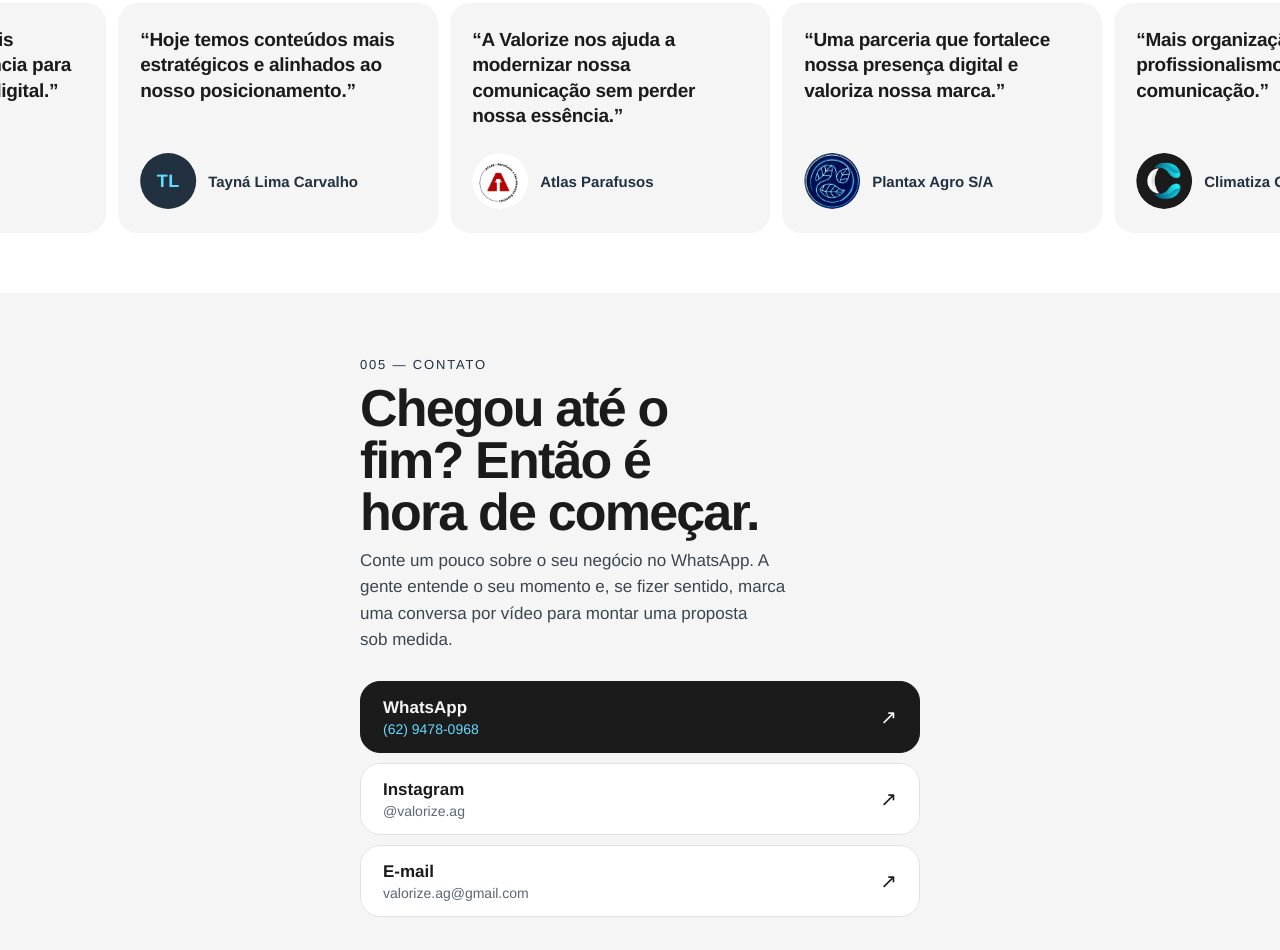
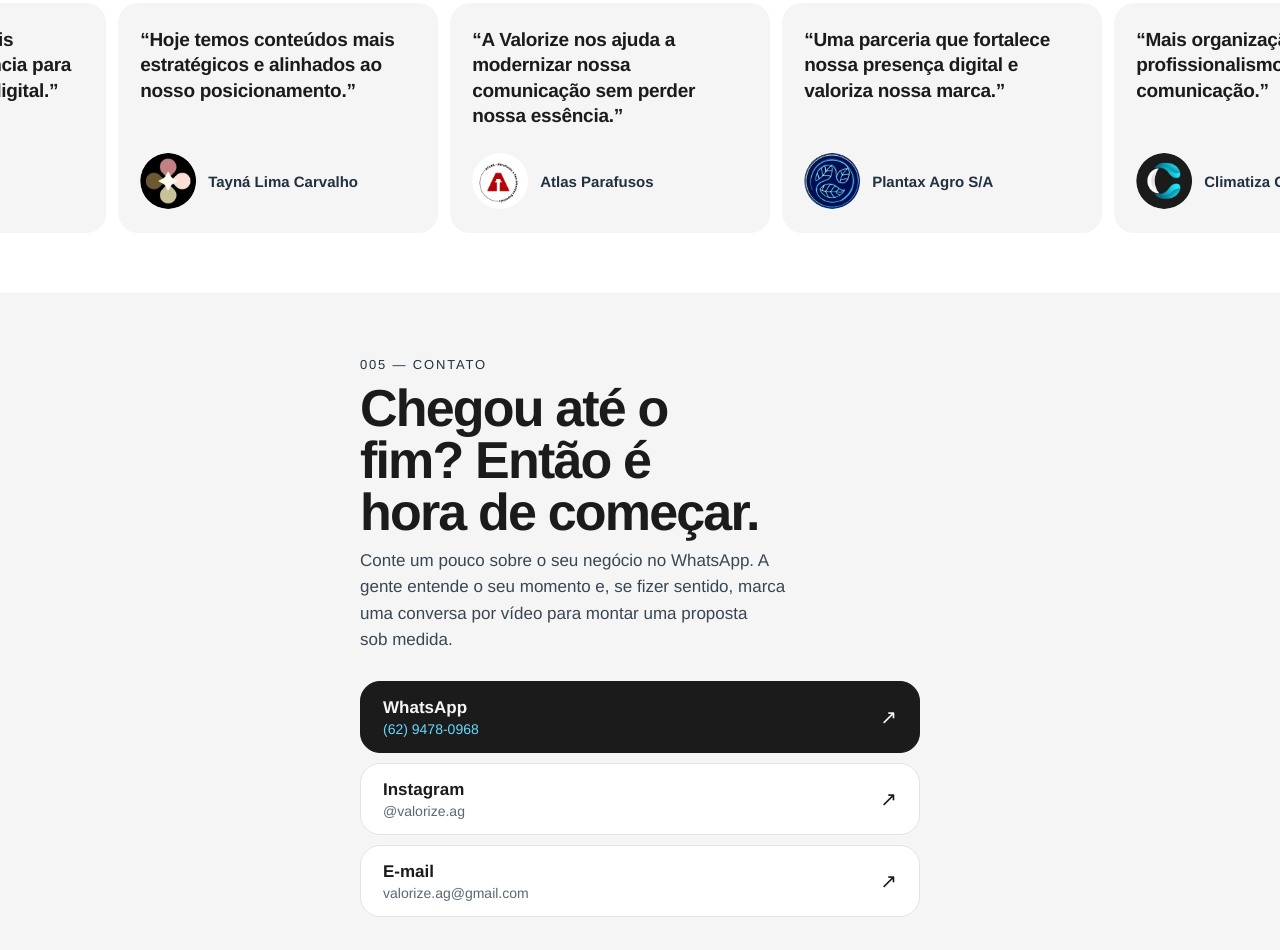
Before and after one commit to valorizeag-create/valorize.ag, a website: page index.html in a window 1280 px wide. Shown: the part 3311-4261 px from the top of the page. Drawn offline with Linux system fonts and the light colour scheme.

Commit message:
feat: logo da Tayná Lima Carvalho nos depoimentos
Co-Authored-By: Claude Opus 5.5 <noreply@anthropic.com>

```diff
--- a/index.html
+++ b/index.html
@@ -206,7 +206,7 @@
           </li>
           <li class="testimonial">
             <p class="testimonial__quote">“Hoje temos conteúdos mais estratégicos e alinhados ao nosso posicionamento.”</p>
-            <div class="testimonial__author"><span class="testimonial__initials" aria-hidden="true">TL</span><span class="testimonial__name">Tayná Lima Carvalho</span></div>
+            <div class="testimonial__author"><img class="testimonial__logo" src="assets/clientes/tayna.webp" alt="Logo Tayná Lima Carvalho" width="56" height="56"><span class="testimonial__name">Tayná Lima Carvalho</span></div>
           </li>
           <li class="testimonial">
             <p class="testimonial__quote">“A Valorize nos ajuda a modernizar nossa comunicação sem perder nossa essência.”</p>
--- a/scripts/optimize-images.mjs
+++ b/scripts/optimize-images.mjs
@@ -37,6 +37,7 @@ const CLIENTS = {
   'marcas-autoral': { src: 'marcas-autoral.png', crop: { left: 250, top: 230, width: 500, height: 540 }, inner: 112, bg: '#eceff6' },
   plantax: { src: 'plantax.webp', crop: { left: 690, top: 305, width: 632, height: 632 }, inner: AVATAR, bg: '#0a1a5c' },
   atlas: { src: 'atlas.png', crop: null, inner: 150, bg: '#ffffff' },
+  tayna: { src: 'tayna.jpg', crop: null, inner: 128, bg: '#000000' },
 };
 
 mkdirSync(`${OUT}/clientes`, { recursive: true });
--- a/styles.css
+++ b/styles.css
@@ -213,11 +213,7 @@ a:focus-visible, .service__toggle:focus-visible { outline: 2px solid var(--navy)
 .testimonials.is-marquee:hover .testimonials__track { animation-play-state: paused; }
 .testimonial__quote { margin: 0; font-size: 19px; line-height: 1.35; letter-spacing: -.015em; font-weight: 700; text-wrap: pretty; }
 .testimonial__author { display: flex; align-items: center; gap: 12px; }
-.testimonial__logo, .testimonial__initials { width: 56px; height: 56px; border-radius: 50%; flex-shrink: 0; }
-.testimonial__initials {
-  display: flex; align-items: center; justify-content: center;
-  background: var(--navy); color: var(--accent); font-size: 18px; font-weight: 700; letter-spacing: .02em;
-}
+.testimonial__logo { width: 56px; height: 56px; border-radius: 50%; flex-shrink: 0; }
 .testimonial__name { font-size: 15px; font-weight: 700; color: var(--navy); }
 #clientes { padding-left: 0; padding-right: 0; }
 #clientes > .container { max-width: 608px; padding: 0 24px; }
```
Also changed, not shown: tests/page.test.mjs (+6 -0 lines), assets/clientes/tayna.webp (added).
